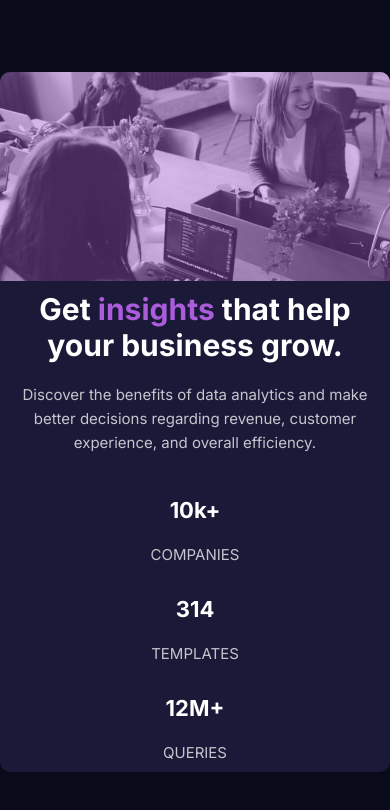
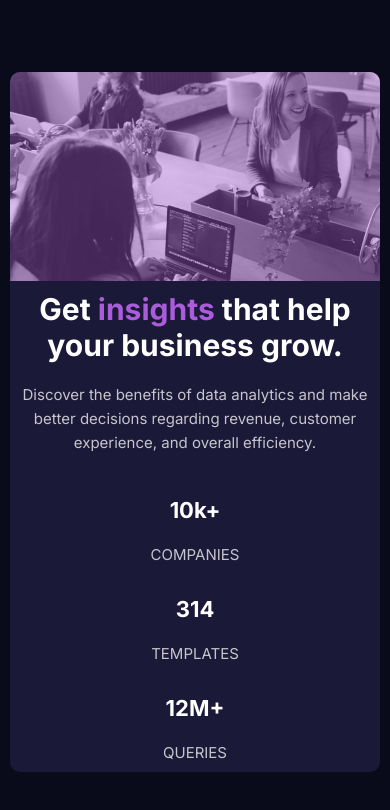
Before and after one commit to Rubsnewgate/stats-preview-card-component, a plain HTML site: page pages/index.html in a window 390 px wide. Drawn offline with Linux system fonts and the light colour scheme.

Commit message:
build(challenge): stats preview card component(resolve the frontend mentor challenge to improve my frontend development skills)

```diff
--- a/sass/guide.scss
+++ b/sass/guide.scss
@@ -34,6 +34,7 @@ body {
 	width: 100%;
 	height: 100vh;
 	margin: 0;
+	padding: 50px 10px;
 	background-color: $very-dark-blue;
 }
 
@@ -45,3 +46,10 @@ body {
 	align-items: $align;
 	gap: $gap;
 }
+
+// Breakpoints
+@media screen and (max-width: 541px) {
+	body {
+		height: auto;
+	}
+}
--- a/sass/mobile.scss
+++ b/sass/mobile.scss
@@ -46,7 +46,7 @@
 }
 
 // Breakpoints
-@media screen and (min-width: 540px) and (max-width: 541px) {
+@media screen and (width: 540px) {
 	.main-wrapper {
 		width: 400px;
 	}
@@ -54,8 +54,8 @@
 		padding: 20px 10px;
 	}
 }
-@media screen and (min-height: 650px) and (max-height: 668px) {
+@media screen and (min-height: 740px) and (max-height: 933px) {
 	body {
-		height: auto;
+		height: 100vh;
 	}
 }
```
Also changed, not shown: styles/desktop.css, styles/mobile.css, styles/tablet.css, 3 other files.
